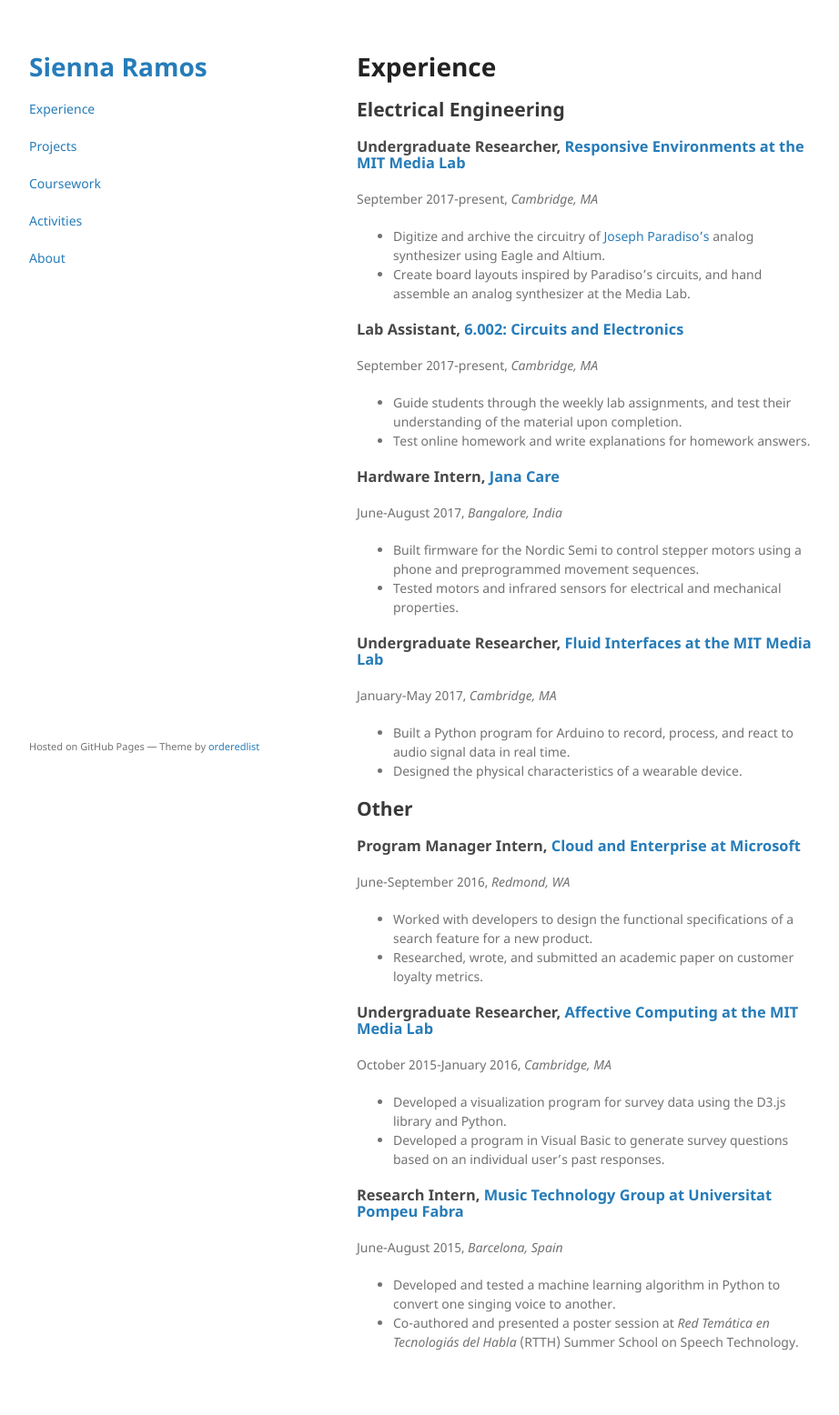
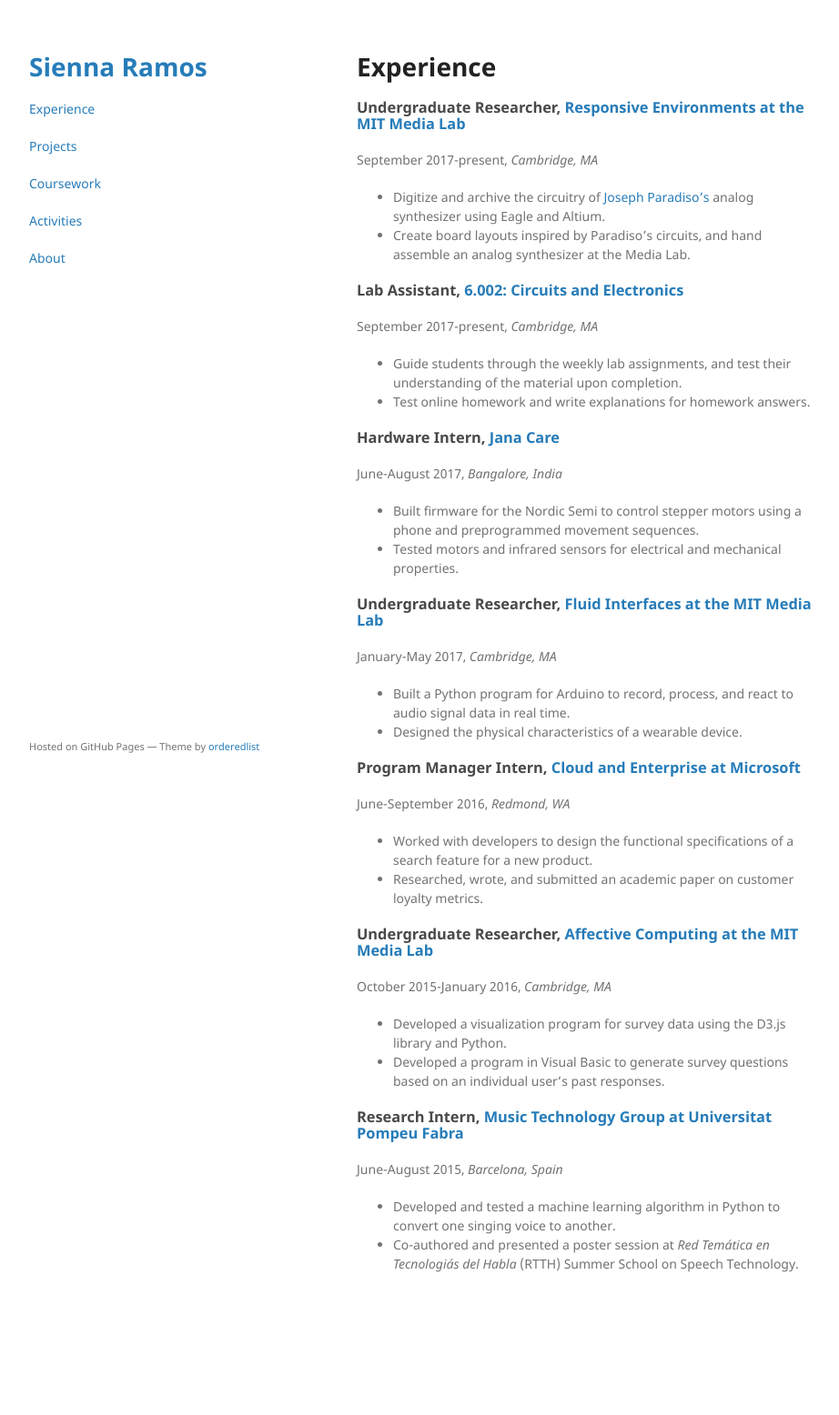
Before and after one commit to saramos/saramos.github.io, a Jekyll site: the page built from experience.md, in a window 1280 px wide. Shown: the whole page at 91% size, without its empty margins (178-1100 px from the left). Built offline with Jekyll 4.4.1, drawn with Linux system fonts in a browser that asks for light colours; our own code applies the rules of GitHub Pages for plain Markdown files; after the commit the page ends 1470 px from its top, so only the background shows below that.

Commit message:
delete sections in experience

```diff
--- a/experience.md
+++ b/experience.md
@@ -3,8 +3,6 @@
 ---
 
 # Experience
-
-## Electrical Engineering
 
 ### Undergraduate Researcher, [Responsive Environments at the MIT Media Lab](https://www.media.mit.edu/groups/responsive-environments/overview/)
 September 2017-present, _Cambridge, MA_
@@ -26,9 +24,6 @@
 * Built a Python program for Arduino to record, process, and react to audio signal data in real time.
 * Designed the physical characteristics of a wearable device.
 
-
-## Other
-
 ### Program Manager Intern, [Cloud and Enterprise at Microsoft](https://cloud.microsoft.com/en-us/)
 June-September 2016, _Redmond, WA_
 * Worked with developers to design the functional specifications of a search feature for a new product.
```
